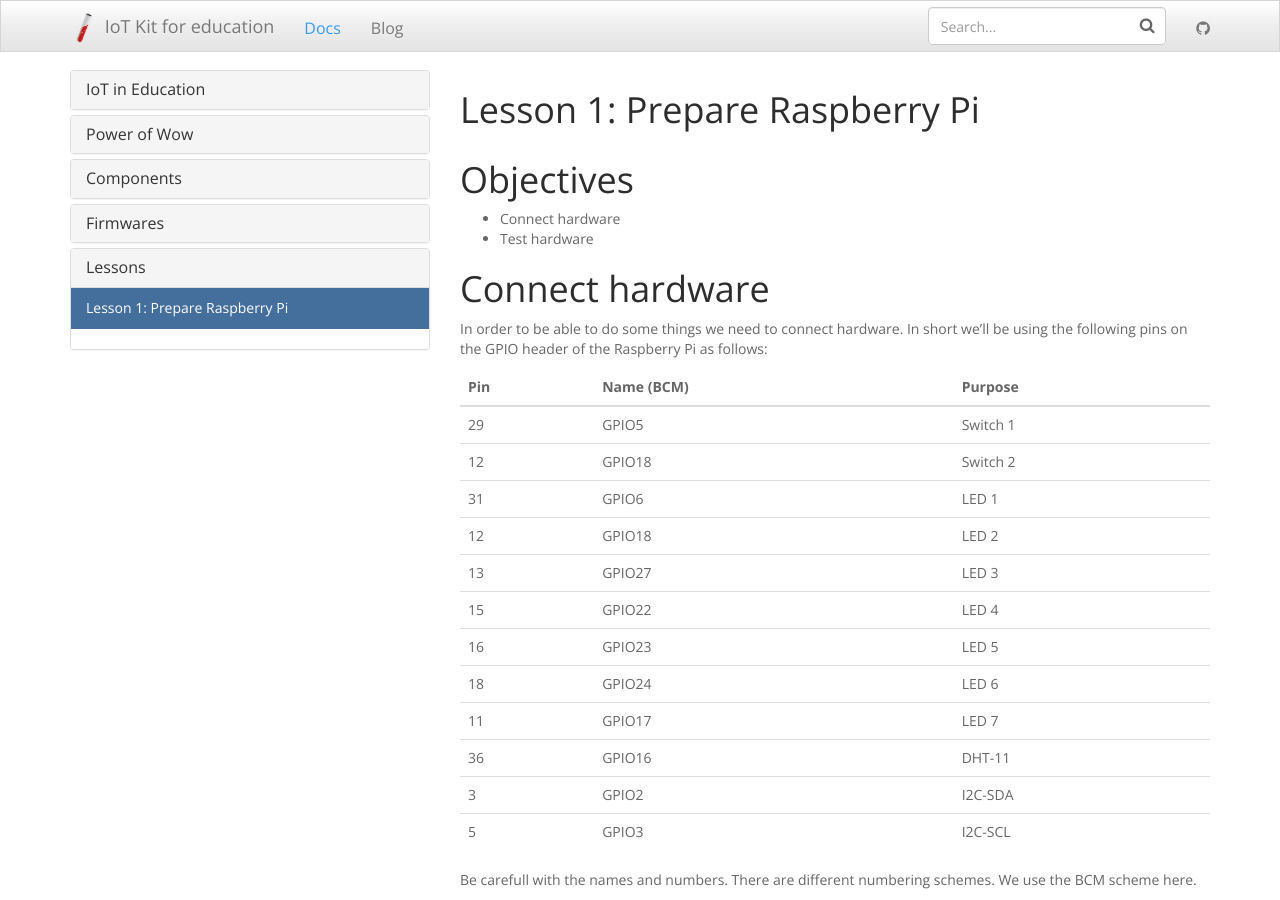
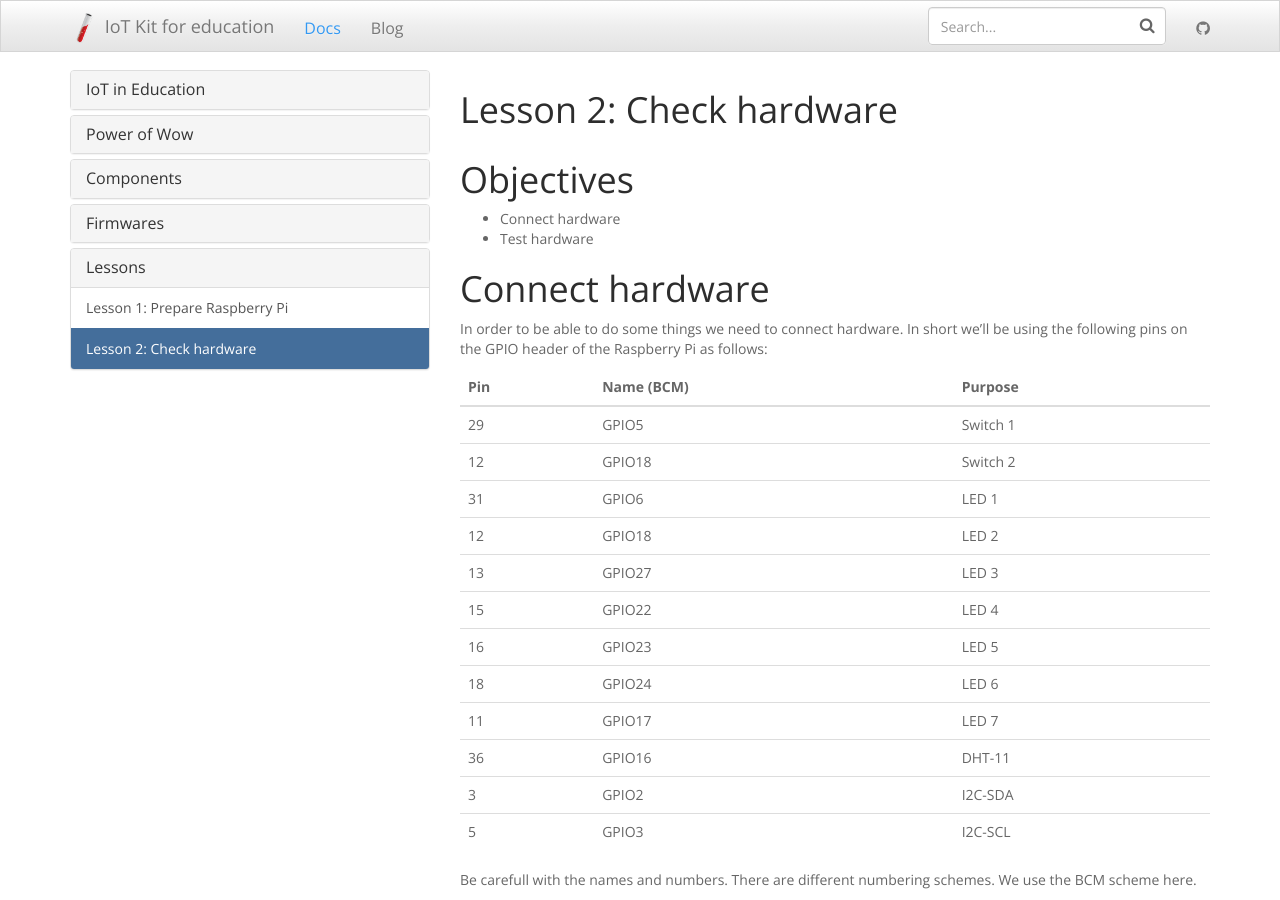
Before and after one commit to mverleun/IoT-Web, a Jekyll site: the page built from _docs/lessons/lesson-2.md, in a window 1280 px wide and 900 px high. Built offline with Jekyll 4.4.1, drawn with Linux system fonts in a browser that asks for light colours; nearby versions of some CDN libraries.

Commit message:
Update lesson-2.md

```diff
--- a/_docs/lessons/lesson-2.md
+++ b/_docs/lessons/lesson-2.md
@@ -1,6 +1,6 @@
 ---
-permalink: /docs/lesson-1/
-title: "Lesson 1: Prepare Raspberry Pi"
+permalink: /docs/lesson-2/
+title: "Lesson 2: Check hardware"
 ---
 
 # Objectives
```
